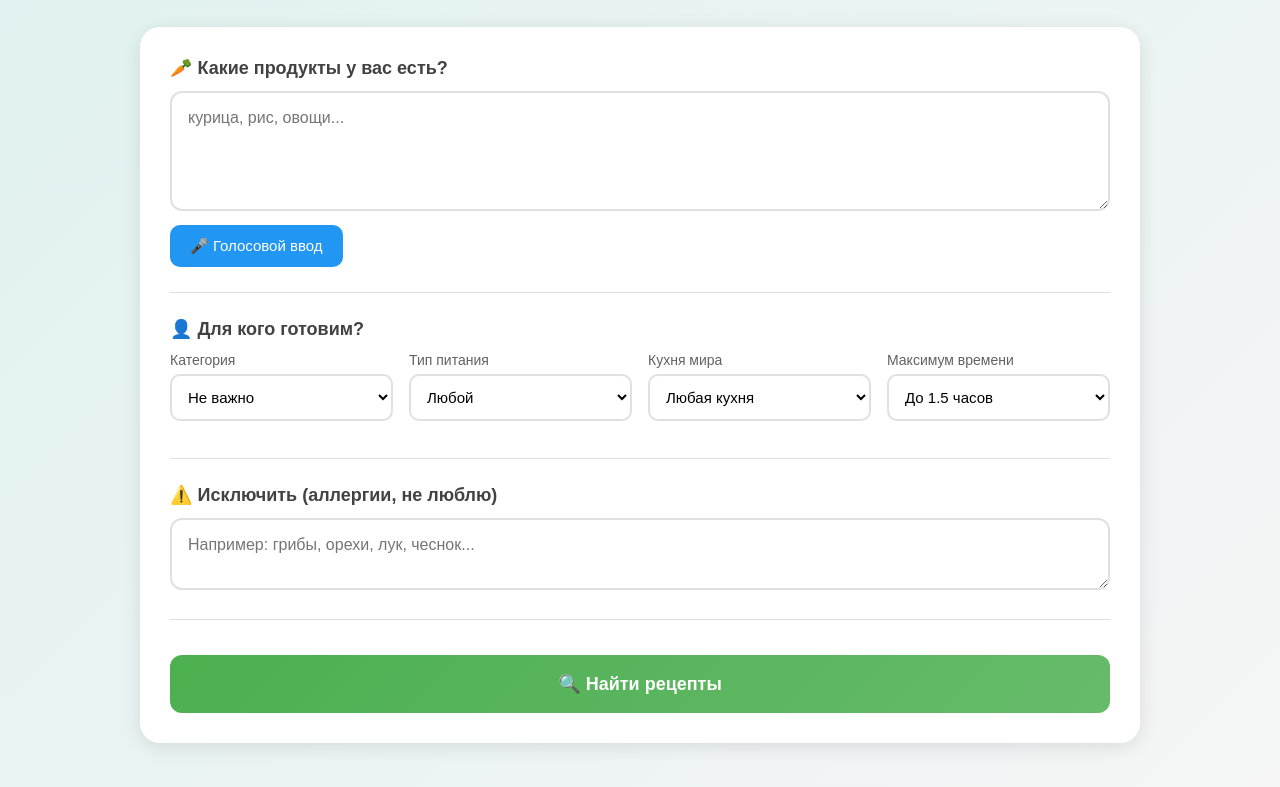
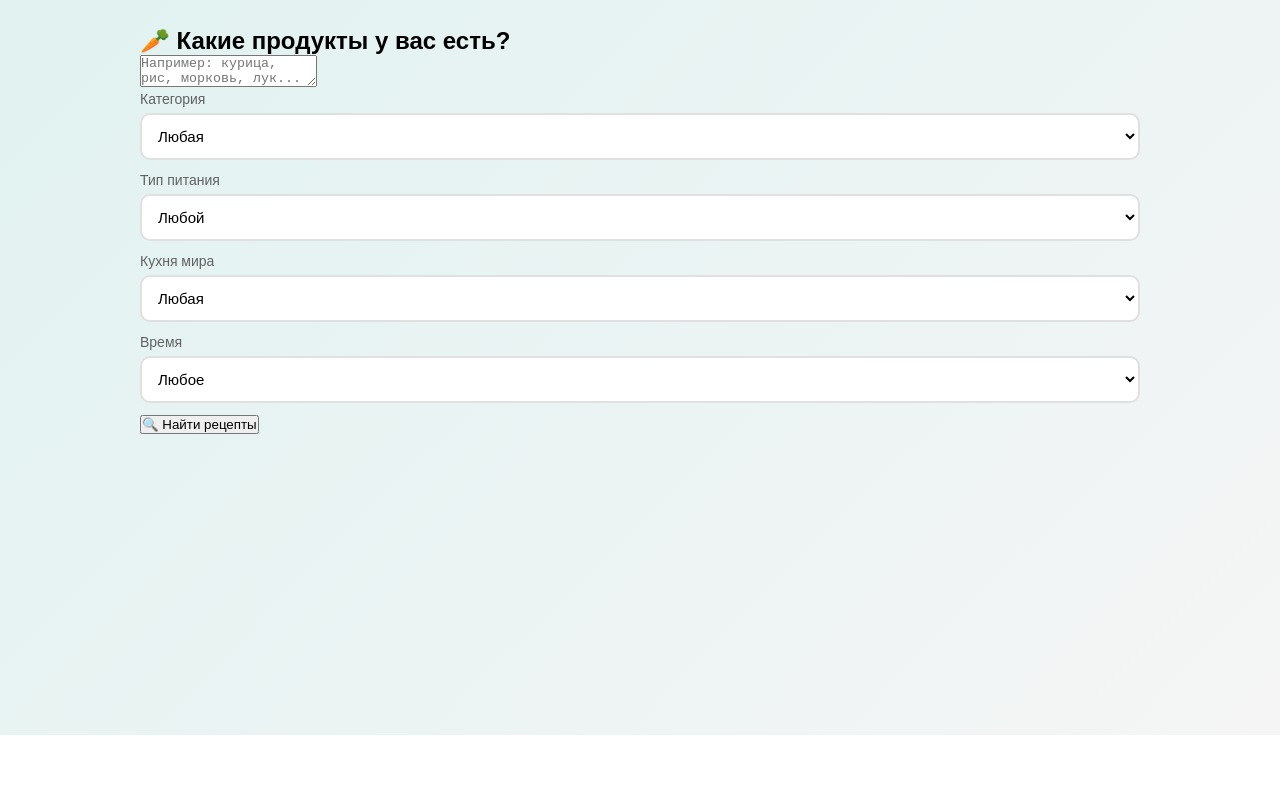
Before and after one commit to Deonnis76/cooking-app, a plain HTML site: page index.html in a window 1280 px wide. Shown: the part 65-852 px from the top of the page. After the commit the page ends 800 px from the top, so only its background shows below. Drawn offline with Linux system fonts and the light colour scheme; no server answers.

Commit message:
Update index.html

```diff
--- a/index.html
+++ b/index.html
@@ -10,70 +10,61 @@
     <div class="container">
         <h1>🍳 Кулинарный помощник</h1>
 
-        <div class="search-box">
-            <div class="section">
-                <div class="section-title">🥕 Какие продукты у вас есть?</div>
-                <textarea id="ingredients" class="ingredients-input" placeholder="курица, рис, овощи..."></textarea>
-                <button class="voice-btn" id="voiceBtn">🎤 Голосовой ввод</button>
+        <div class="search-section">
+            <h2>🥕 Какие продукты у вас есть?</h2>
+            <textarea id="ingredientsInput" placeholder="Например: курица, рис, морковь, лук..."></textarea>
+
+            <div class="filters">
+                <div class="filter-group">
+                    <label>Категория</label>
+                    <select id="forWhomFilter">
+                        <option value="all">Любая</option>
+                        <option value="family">Для семьи</option>
+                        <option value="kids">Для детей</option>
+                        <option value="adults">Для взрослых</option>
+                    </select>
                 </div>
 
-            <div class="section">
-                <div class="section-title">👤 Для кого готовим?</div>
-                <div class="filters-grid">
                 <div class="filter-group">
-                        <label>Категория</label>
-                        <select id="forWhom">
-                            <option value="all">Не важно</option>
-                            <option value="family">Для семьи</option>
-                            <option value="kids">Для детей</option>
-                            <option value="quick">Быстро для себя</option>
-                            <option value="guests">Для гостей</option>
+                    <label>Тип питания</label>
+                    <select id="dietTypeFilter">
+                        <option value="all">Любой</option>
+                        <option value="meat">Мясное</option>
+                        <option value="vegetarian">Вегетарианское</option>
+                        <option value="vegan">Веганское</option>
+                        <option value="fish">Рыбное</option>
                     </select>
                 </div>
+
                 <div class="filter-group">
-                        <label>Тип питания</label>
-                        <select id="dietType">
-                            <option value="all">Любой</option>
-                            <option value="meat">Мясоед</option>
-                            <option value="vegetarian">Вегетарианское</option>
-                            <option value="light">Лёгкое/диетическое</option>
+                    <label>Кухня мира</label>
+                    <select id="cuisineFilter">
+                        <option value="all">Любая</option>
+                        <option value="russian">Русская</option>
+                        <option value="italian">Итальянская</option>
+                        <option value="asian">Азиатская</option>
                     </select>
                 </div>
+
                 <div class="filter-group">
-                        <label>Кухня мира</label>
-                        <select id="cuisine">
-                            <option value="all">Любая кухня</option>
-                            <option value="russian">Русская/домашняя</option>
-                            <option value="italian">Итальянская</option>
-                            <option value="asian">Азиатская</option>
-                            <option value="universal">Универсальная</option>
-                        </select>
-                    </div>
-                    <div class="filter-group">
-                        <label>Максимум времени</label>
-                        <select id="maxTime">
+                    <label>Время</label>
+                    <select id="timeFilter">
+                        <option value="999">Любое</option>
+                        <option value="30">До 30 мин</option>
+                        <option value="60">До 1 часа</option>
                         <option value="90">До 1.5 часов</option>
-                            <option value="60">До 1 часа</option>
-                            <option value="40">До 40 минут</option>
-                            <option value="20">До 20 минут</option>
                     </select>
                 </div>
             </div>
-            </div>
 
-            <div class="section">
-                <div class="section-title">⚠️ Исключить (аллергии, не люблю)</div>
-                <textarea id="exclude" class="ingredients-input" style="min-height: 60px;" placeholder="Например: грибы, орехи, лук, чеснок..."></textarea>
-            </div>
-
-            <button class="search-btn" onclick="app.search()">🔍 Найти рецепты</button>
+            <button id="searchBtn" class="search-button">🔍 Найти рецепты</button>
         </div>
 
         <div id="results" class="results"></div>
     </div>
 
+    <!-- Подключаем скрипты (ВАЖНО: порядок!) -->
     <script src="js/config.js"></script>
-    <script src="js/voice.js"></script>
     <script src="js/recipes.js"></script>
     <script src="js/search.js"></script>
     <script src="js/app.js"></script>
```
Lines whose indentation alone changed are shown as unchanged.
